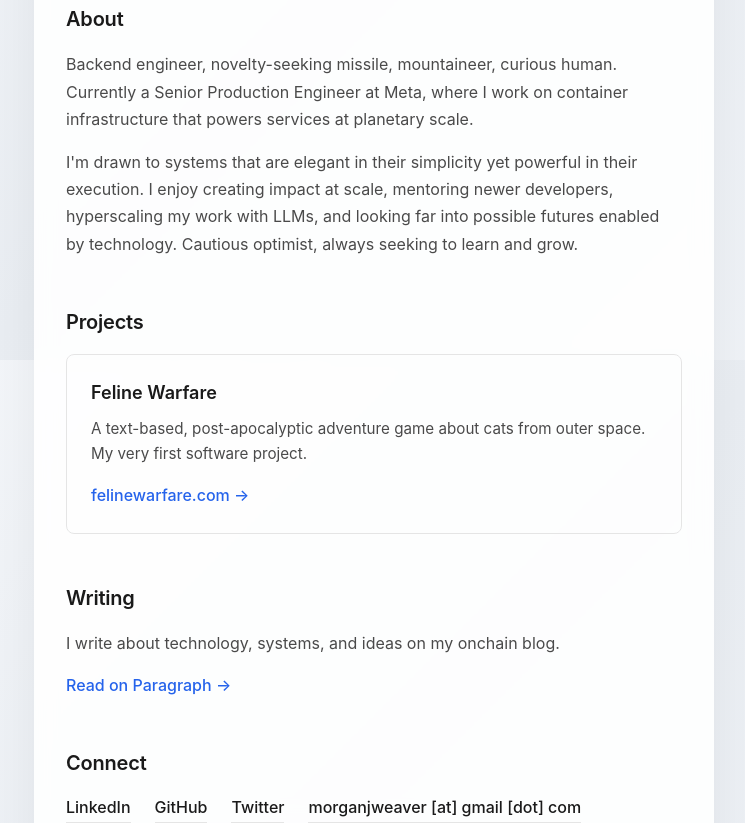
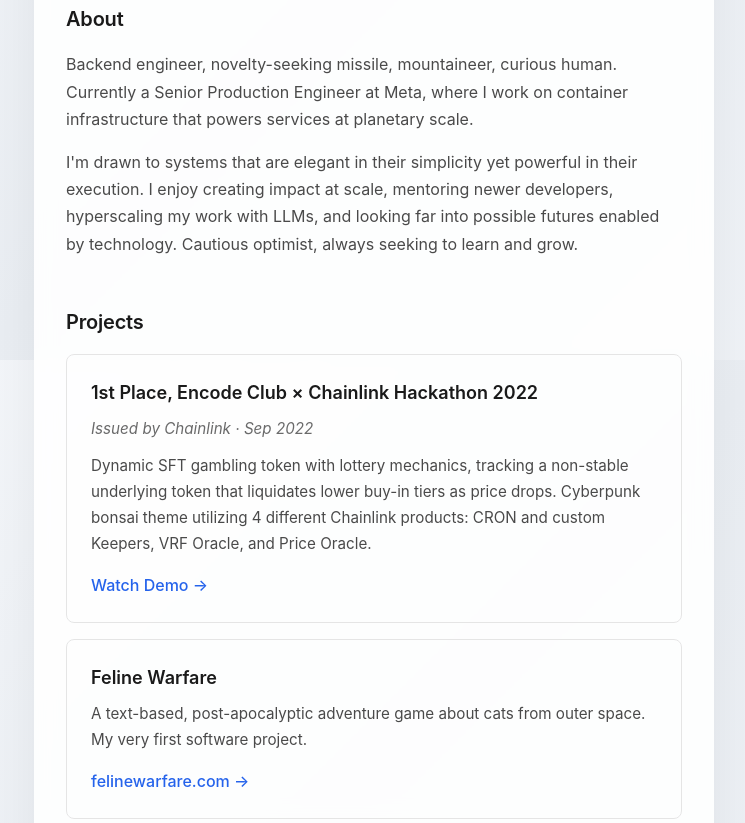
Before and after one commit to morganjweaver/morganjweaver.github.io, a plain HTML site: page index.html in a window 1280 px wide. Shown: the part 440-1263 px from the top of the page, without its empty margins (266-1011 px from the left). Drawn offline with Linux system fonts and the light colour scheme.

Commit message:
Add Chainlink hackathon project to portfolio
- Add 1st place Encode Club × Chainlink Hackathon 2022
- Include project description and demo video link
- Add styling for project metadata

Co-Authored-By: Claude Sonnet 4.5 <noreply@anthropic.com>

```diff
--- a/index.html
+++ b/index.html
@@ -31,6 +31,18 @@
 
         <section class="projects">
             <h2>Projects</h2>
+            <div class="project-card">
+                <h3>1st Place, Encode Club × Chainlink Hackathon 2022</h3>
+                <p class="project-meta">Issued by Chainlink · Sep 2022</p>
+                <p>
+                    Dynamic SFT gambling token with lottery mechanics, tracking a non-stable underlying token
+                    that liquidates lower buy-in tiers as price drops. Cyberpunk bonsai theme utilizing 4 different
+                    Chainlink products: CRON and custom Keepers, VRF Oracle, and Price Oracle.
+                </p>
+                <a href="https://youtu.be/pO7qYZZ5lSM?si=iOOaoXYFpmcVvJCQ&t=640" target="_blank" rel="noopener noreferrer" class="project-link">
+                    Watch Demo →
+                </a>
+            </div>
             <div class="project-card">
                 <h3>Feline Warfare</h3>
                 <p>A text-based, post-apocalyptic adventure game about cats from outer space. My very first software project.</p>
--- a/style.css
+++ b/style.css
@@ -113,6 +113,13 @@ section p {
     margin-bottom: 0.5rem;
 }
 
+.project-meta {
+    font-size: 0.875rem;
+    color: var(--text-muted);
+    font-style: italic;
+    margin-bottom: 0.75rem !important;
+}
+
 .project-card p {
     margin-bottom: 1rem;
     font-size: 0.95rem;
```
